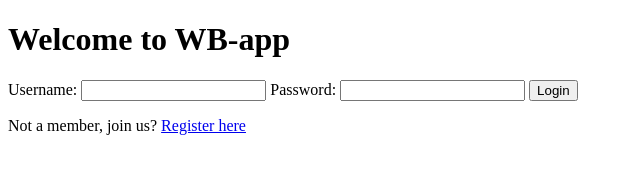
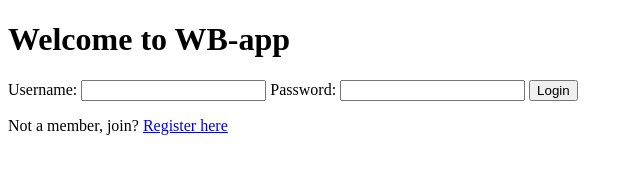
Before and after one commit to adegokeobafemi/git-project, a plain HTML site: page index.html in a window 1280 px wide. Shown: the full height of the page, 0-640 px from the left. Drawn offline with Linux system fonts and the light colour scheme.

Commit message:
Update index.html

```diff
--- a/index.html
+++ b/index.html
@@ -18,6 +18,6 @@
         <button type="submit">Login</button>
     </form>
 
-    <p>Not a member, join us? <a href="register.html">Register here</a></p>
+    <p>Not a member, join? <a href="register.html">Register here</a></p>
 </body>
 </html>
```
